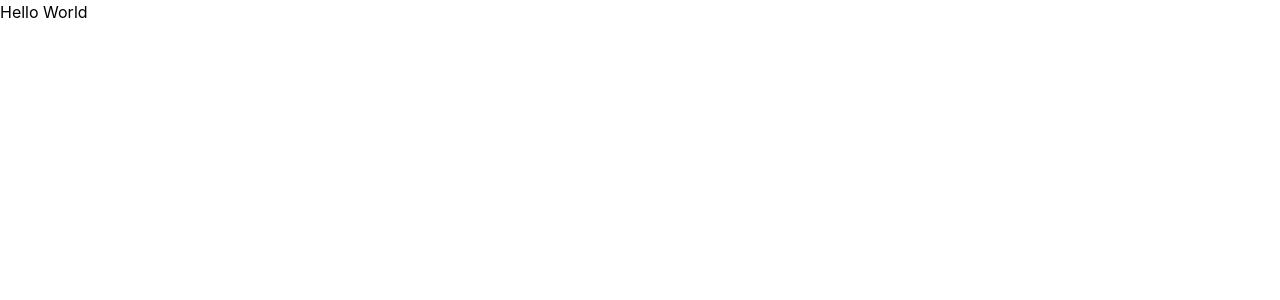
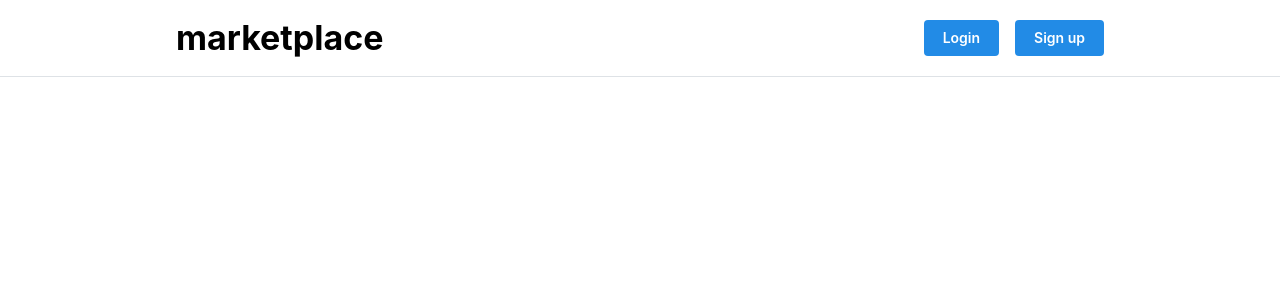
Before and after one commit to hom-cv/marketplace, a React app in the folder frontend/: page / in a window 1280 px wide. Shown: the top 300 px of the page. Built offline with nearby package versions, Linux system fonts and the light colour scheme; the HTML template or start-up script is replaced by a standard one.

Commit message:
header bar

```diff
--- a/frontend/src/App.tsx
+++ b/frontend/src/App.tsx
@@ -1,7 +1,8 @@
 import "@mantine/core/styles.css";
+import { HeaderBar } from "./components/HeaderBar";
 
 function App() {
-  return <>Hello World</>;
+  return <HeaderBar />;
 }
 
 export default App;
--- /dev/null
+++ b/frontend/src/components/HeaderBar/HeaderBar.module.css
@@ -0,0 +1,11 @@
+.header {
+    padding: 1rem 0;
+    border-bottom: 1px solid light-dark(var(--mantine-color-gray-3), var(--mantine-color-dark-4));
+
+}
+
+.headerContent {
+    display: flex;
+    justify-content: space-between;
+    align-items: center;
+}
--- /dev/null
+++ b/frontend/src/components/HeaderBar/index.tsx
@@ -0,0 +1,57 @@
+import {
+  Container,
+  Group,
+  Title,
+  Button,
+  Burger,
+  Box,
+  Drawer,
+} from "@mantine/core";
+import { useDisclosure } from "@mantine/hooks";
+import styles from "./HeaderBar.module.css";
+
+const links = [
+  { link: "/login", label: "Login" },
+  { link: "/sign-up", label: "Sign up" },
+];
+
+export const HeaderBar = () => {
+  const [drawerOpened, { toggle: toggleDrawer, close: closeDrawer }] =
+    useDisclosure(false);
+
+  const items = links.map((link) => {
+    return (
+      <Button component="a" href={link.link} key={link.link}>
+        {link.label}
+      </Button>
+    );
+  });
+
+  return (
+    <Box>
+      <header className={styles.header}>
+        <Container size="md" className={styles.headerContent}>
+          <Title>marketplace</Title>
+          <Group visibleFrom="xs">{items}</Group>
+
+          <Burger
+            opened={drawerOpened}
+            onClick={toggleDrawer}
+            hiddenFrom="xs"
+            size="sm"
+          />
+        </Container>
+      </header>
+      <Drawer opened={drawerOpened} onClose={closeDrawer} size="100%">
+        <Group justify="center" grow pb="xl" px="md">
+          <Button component="a" href="/login">
+            Log in
+          </Button>
+          <Button component="a" href="/sign-up">
+            Sign up
+          </Button>
+        </Group>
+      </Drawer>
+    </Box>
+  );
+};
```
Also changed, not shown: 1 other file (tests, documents, lock files or other folders).
